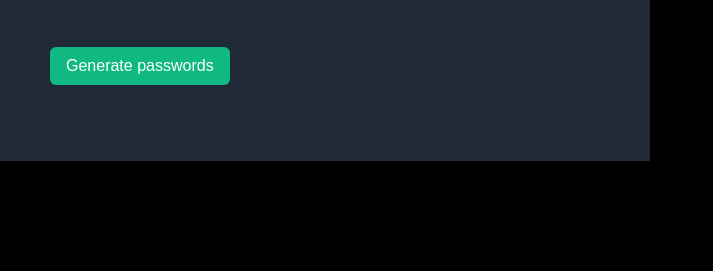
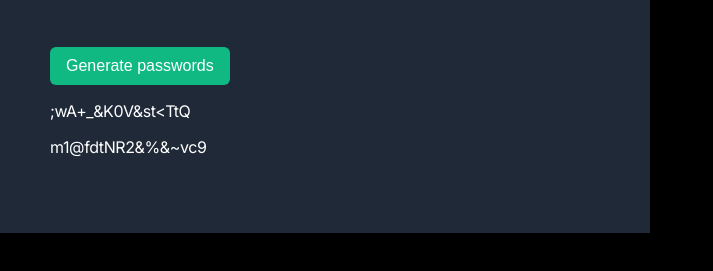
Before and after one commit to TerrenceArceo/password-generator, a website built with Vite: page index.html in a window 1280 px wide. Both pictures are taken after a click on the button "Generate passwords". Shown: the part 227-498 px from the top of the page, without its empty margins (0-713 px from the left). Built offline with nearby package versions, Linux system fonts and the light colour scheme.

Commit message:
added the logic to generate 2 unique passwords

```diff
--- a/index.html
+++ b/index.html
@@ -14,8 +14,8 @@
             <p id="subtitle">Never use an insecure password again.</p>
             <button id="generator-btn">Generate passwords</button>
             <div class="password-section">
-                <p class="password-one"></p>
-                <p class="password-two"></p>
+                <p id="password-one"></p>
+                <p id="password-two"></p>
             </div>
         </main>
         <script src="index.js"></script>
--- a/index.js
+++ b/index.js
@@ -1,2 +1,14 @@
 const characters = ["A","B","C","D","E","F","G","H","I","J","K","L","M","N","O","P","Q","R","S","T","U","V","W","X","Y","Z","a","b","c","d","e","f","g","h","i","j","k","l","m","n","o","p","q","r","s","t","u","v","w","x","y","z", "0", "1", "2", "3", "4", "5", "6", "7", "8", "9","~","`","!","@","#","$","%","^","&","*","(",")","_","-","+","=","{","[","}","]",",","|",":",";","<",">",".","?",
 "/"];
+let generatorBtn = document.getElementById("generator-btn")
+let passwordOne = document.getElementById("password-one")
+let passwordTwo = document.getElementById("password-two")
+
+generatorBtn.addEventListener("click", () => {
+    for (let i = 0; i < 16; i++) {
+        passwordOne.textContent += characters[Math.floor(Math.random() * characters.length)]
+    }
+    for (let i = 0; i < 16; i++) {
+        passwordTwo.textContent += characters[Math.floor(Math.random() * characters.length)]
+    }
+})
```
